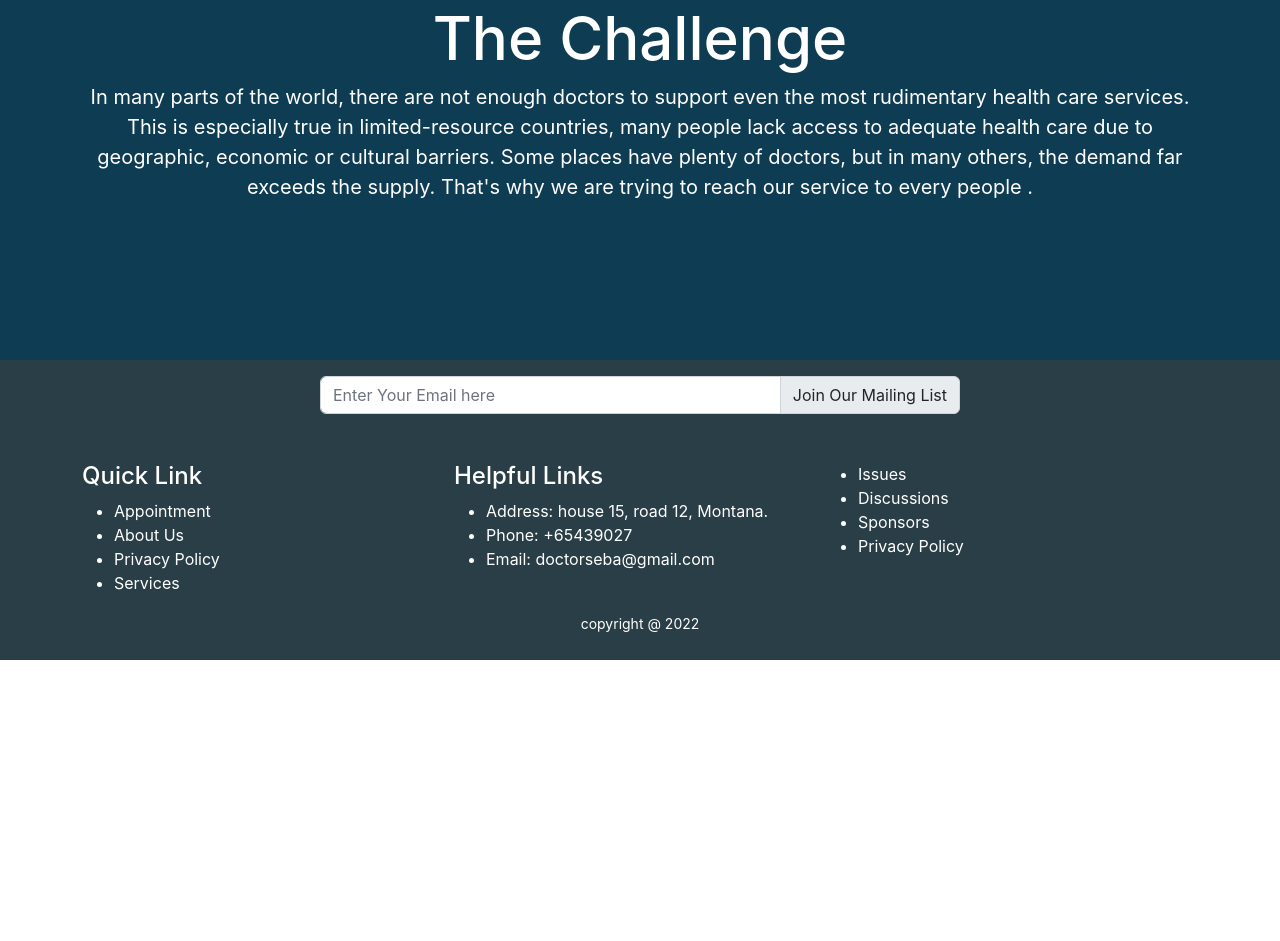
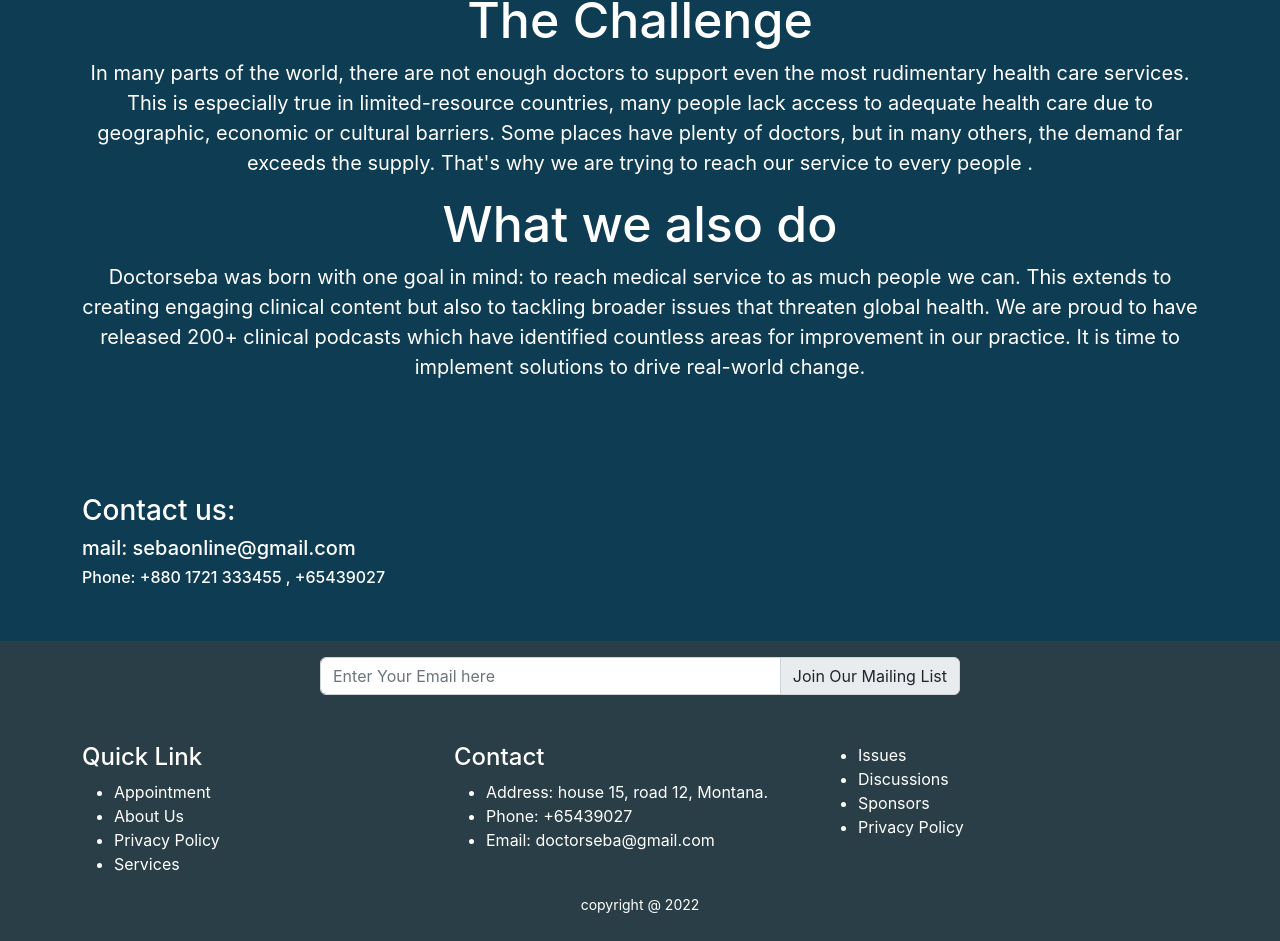
Before and after one commit to SifatNiloy/doctorseba, a React (Create React App) app: page /about in a window 1280 px wide. Shown: the part 278-1219 px from the top of the page. Before the commit the page ends 938 px from the top, so only its background shows below. Built offline with nearby package versions, Linux system fonts and the light colour scheme; no server answers.

Commit message:
footer edited

```diff
--- a/src/Pages/About/About.css
+++ b/src/Pages/About/About.css
@@ -5,7 +5,7 @@
 }
 
 .body h1 {
-    font-size: 60px;
+    font-size: 50px;
 }
 
 .body p {
--- a/src/Pages/About/About.js
+++ b/src/Pages/About/About.js
@@ -13,6 +13,16 @@
                     <h1> The Challenge</h1>
 
                     <p>In many parts of the world, there are not enough doctors to support even the most rudimentary health care services. This is especially true in limited-resource countries, many people lack access to adequate health care due to geographic, economic or cultural barriers. Some places have plenty of doctors, but in many others, the demand far exceeds the supply. That's why we are trying to reach our service to every people .</p>
+
+
+                    <h1>What we also do</h1>
+
+                    <p>Doctorseba was born with one goal in mind: to reach medical service to as much people we can. This extends to creating engaging clinical content but also to tackling broader issues that threaten global health. We are proud to have released 200+ clinical podcasts which have identified countless areas for improvement in our practice. It is time to implement solutions to drive real-world change.</p>
+                </div>
+                <div className='text-white text-primary'>
+                    <h3 >Contact us: </h3>
+                    <h5>mail: sebaonline@gmail.com</h5>
+                    <h6>Phone: +880 1721 333455 , +65439027</h6>
                 </div>
 
             </div>
--- a/src/Pages/Home/Product/Product.js
+++ b/src/Pages/Home/Product/Product.js
@@ -7,7 +7,7 @@
 
         <div className=' col-sm-12 col-md-6 col-lg-4'>
             <div className='container pb-4 text-center'>
-                <Card style={{ width: '25rem' }}>
+                <Card style={{ width: '24rem' }}>
                     <Card.Img variant="top" src={img} />
                     <Card.Body>
                         <Card.Title>{name}</Card.Title>
--- a/src/Pages/Home/Products/Products.css
+++ b/src/Pages/Home/Products/Products.css
@@ -1,8 +1,4 @@
-/* .products {
-    display: grid;
-    grid-gap: 5%;
-    grid-template-columns: repeat(3, 1fr);
-    grid-gap: 10px;
+.products {
+    overflow-x: hidden;
 
-
-} */
+}
--- a/src/Pages/Home/Products/Products.js
+++ b/src/Pages/Home/Products/Products.js
@@ -9,9 +9,9 @@
             .then((data) => setProducts(data));
     }, []);
     return (
-        <div className='my-5 py-5 '>
+        <div className='my-5 py-5 products'>
             <h2 className='text-center'>Our Products</h2>
-            <div className='row'>
+            <div className='row '>
                 {
                     products.map(product => <Product
                         key={product.id}
--- a/src/Pages/Reviews/Reviews.js
+++ b/src/Pages/Reviews/Reviews.js
@@ -17,7 +17,7 @@
                     <p>Arnoldas</p>
                     <h6>"Excellent Service.The doctors are  friendly and ensure that I am properly informed about my health and care. I would have no qualms in recommending them to friendly and friends."</h6>
 
-                    <div style={{ height: '2px' }} className='bg-primary w-100 mx-auto'></div>
+                    <div style={{ height: '1px' }} className='bg-primary w-25 mx-auto'></div>
 
 
                 </div>
@@ -25,26 +25,26 @@
                     <img src={user2} alt="" />
                     <p> Jakub</p>
                     <h6>"I was truly satisfied we chose User.com. It wasn't easy to learn, but it was a profitable investment.Service is really good"</h6>
-                    <div style={{ height: '2px' }} className='bg-primary w-100 mx-auto'></div>
+                    <div style={{ height: '1px' }} className='bg-primary w-75 mx-auto'></div>
                 </div>
                 <div>
                     <img src={user3} alt="" />
                     <p>Izabela H.</p>
                     <h6>"World class helpful doctors. Dr. Taylor incredible. Not only has she taken great care of my health, but also she is lovely to speak with at every appointment. It's rare to find a doctor that combines such personal touches and care for a patient as a person with outstanding quality of medical care. I highly recommend becoming her patient!"</h6>
 
-                    <div style={{ height: '2px' }} className='bg-primary w-100 mx-auto'></div>
+                    <div style={{ height: '1px' }} className='bg-primary w-100 mx-auto'></div>
                 </div>
                 <div>
                     <img src={user4} alt="" />
                     <p>Marcin</p>
                     <h6>"excellent treatment, curiosity, investigative mind and ability to connect, you know where you stand immediately and what next steps look like. Attention doctors if you want a masterclass in watching a doctor bring medical knowledge and build rapport so that message is heard by patient ."</h6>
-                    <div style={{ height: '2px' }} className='bg-primary w-100 mx-auto'></div>
+                    <div style={{ height: '1px' }} className='bg-primary w-75 mx-auto'></div>
                 </div>
                 <div>
                     <img src={user5} alt="" />
                     <p>Sheikh</p>
                     <h6>"the doctors combines expertise and a willingness to listen and discuss. Also, they are very friendly and professional. I've never had to wait more than a few minutes when I arrive on time for an appointment.I strongly recommend to my Friends"</h6>
-                    <div style={{ height: '2px' }} className='bg-primary w-100 mx-auto'></div>
+                    <div style={{ height: '1px' }} className='bg-primary w-25 mx-auto'></div>
                 </div>
                 <div>
                     <img src={user6} alt="" />
--- a/src/Pages/Shared/Footer/Footer.css
+++ b/src/Pages/Shared/Footer/Footer.css
@@ -18,3 +18,12 @@
     display: grid;
     grid-template-columns: repeat(3, 1fr);
 }
+
+a {
+    text-decoration: none;
+    color: white;
+}
+
+a:hover {
+    color: rgb(193, 235, 193);
+}
--- a/src/Pages/Shared/Footer/Footer.js
+++ b/src/Pages/Shared/Footer/Footer.js
@@ -21,26 +21,26 @@
                     <div>
                         <h4>Quick Link</h4>
                         <ul>
-                            <li>Appointment</li>
-                            <li>About Us</li>
-                            <li>Privacy Policy</li>
-                            <li>Services</li>
+                            <li><a href="">Appointment</a></li>
+                            <li><a href="">About Us</a></li>
+                            <li><a href="">Privacy Policy</a></li>
+                            <li><a href="">Services</a></li>
                         </ul>
                     </div>
                     <div>
-                        <h4>Helpful Links</h4>
+                        <h4>Contact</h4>
                         <ul>
-                            <li>Address: house 15, road 12, Montana.</li>
-                            <li>Phone: +65439027</li>
-                            <li>Email: doctorseba@gmail.com</li>
+                            <li> Address: house 15, road 12, Montana.</li>
+                            <li> Phone: +65439027</li>
+                            <li> Email: doctorseba@gmail.com</li>
                         </ul>
                     </div>
                     <div>
                         <ul>
-                            <li>Issues</li>
-                            <li>Discussions</li>
-                            <li>Sponsors</li>
-                            <li>Privacy Policy</li>
+                            <li><a href="">Issues</a></li>
+                            <li><a href="">Discussions</a></li>
+                            <li><a href="">Sponsors</a></li>
+                            <li><a href="">Privacy Policy</a></li>
                         </ul>
                     </div>
                 </div>
```
Also changed, not shown: public/products.json (+9 -9 lines).
